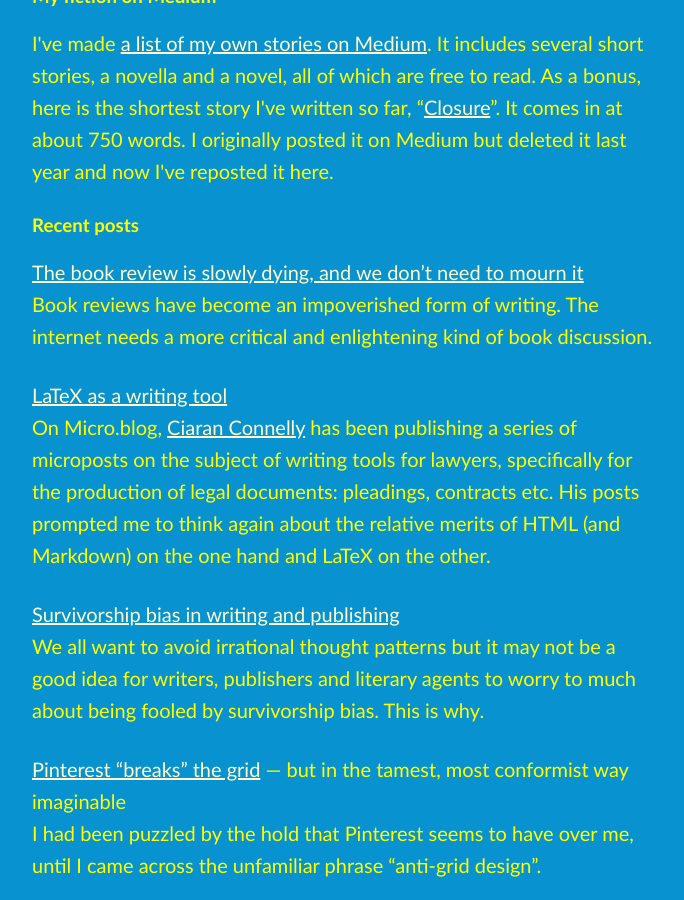
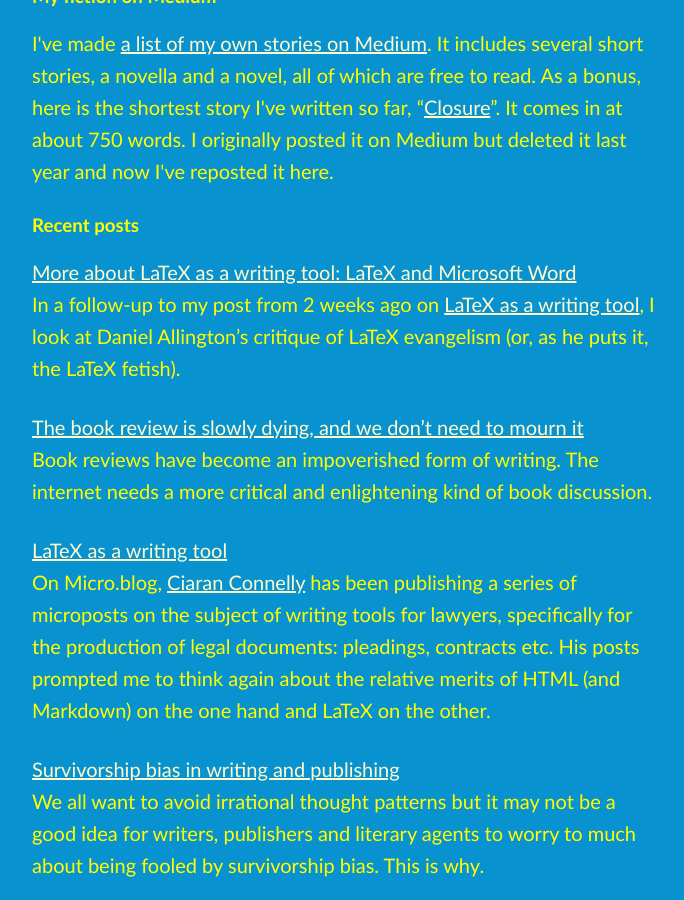
Before and after one commit to artkavanagh/github.io, a Jekyll site: the page index.html, which Jekyll copies as it is, in a window 1280 px wide and 900 px high, scrolled down 966 px. Shown: the whole window, without its empty margins (292-976 px from the left). Built offline with Jekyll 4.4.1, drawn with Linux system fonts in a browser that asks for light colours.

Commit message:
Update index.html

```diff
--- a/index.html
+++ b/index.html
@@ -27,6 +27,9 @@
 <p>I&apos;ve made <a href="https://www.artkavanagh.ie/fiction-list">a list of my own stories on Medium</a>. It includes several short stories, a novella and a novel, all of which are free to read. As a bonus, here is the shortest story I&apos;ve written so far, &ldquo;<a href="https://www.artkavanagh.ie/Closure">Closure</a>&rdquo;. It comes in at about 750 words. I originally posted it on Medium but deleted it last year and now I&apos;ve reposted it here.</p>
 
 <h3>Recent posts</h3>
+
+<p><a href="https://www.artkavanagh.ie/LaTeX-and-Word.html">More about LaTeX as a writing tool: LaTeX and Microsoft Word</a><br>
+In a follow-up to my post from 2 weeks ago on <a href="https://www.artkavanagh.ie/LaTeX-writing-tool.html">LaTeX as a writing tool</a>, I look at Daniel Allington’s critique of LaTeX evangelism (or, as he puts it, the LaTeX fetish).</p>
 
 <p><a href="https://www.artkavanagh.ie/death-of-the-book-review.html">The book review is slowly dying, and we don’t need to mourn it</a><br>
 Book reviews have become an impoverished form of writing. The internet needs a more critical and enlightening kind of book discussion.</p>
```
